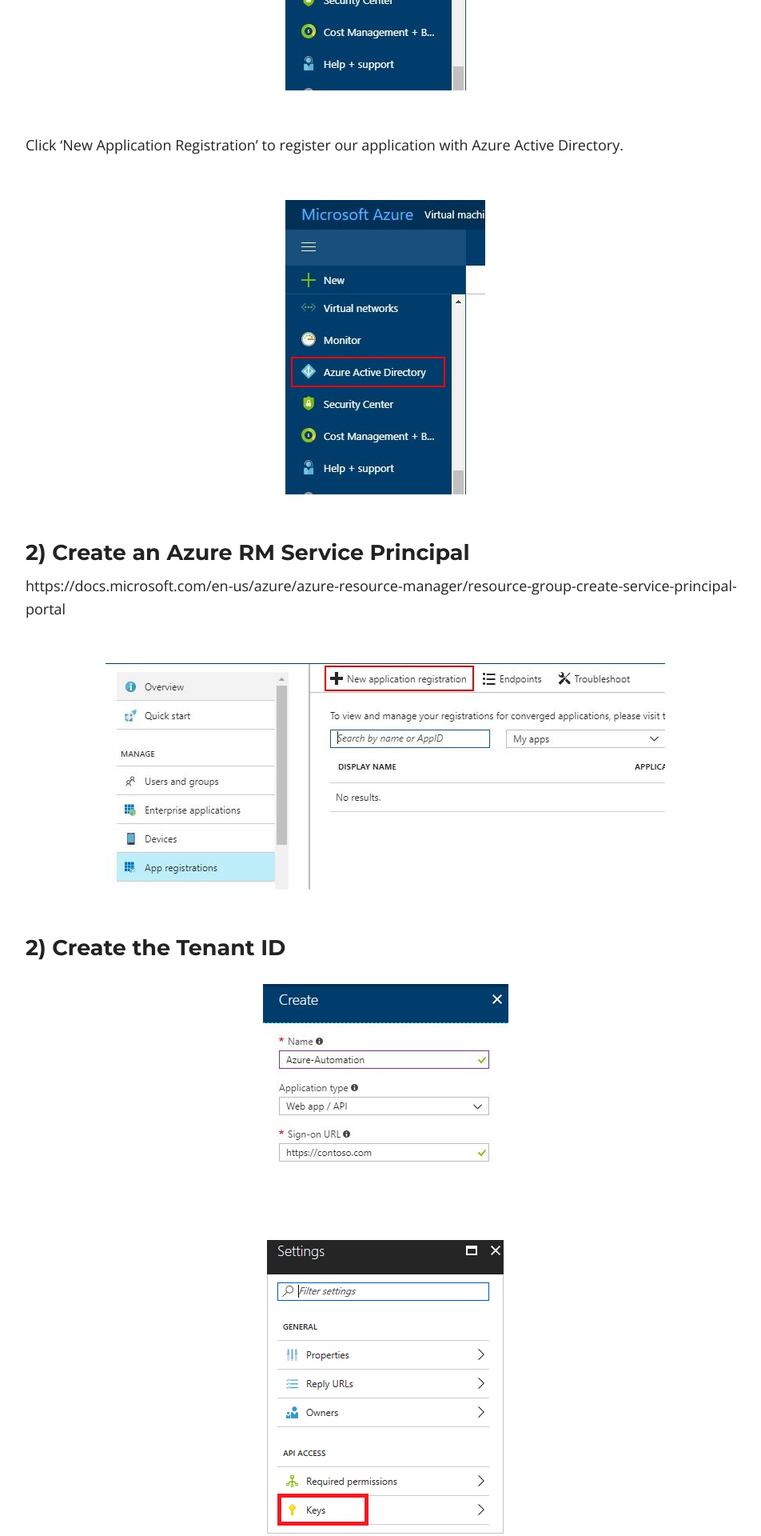
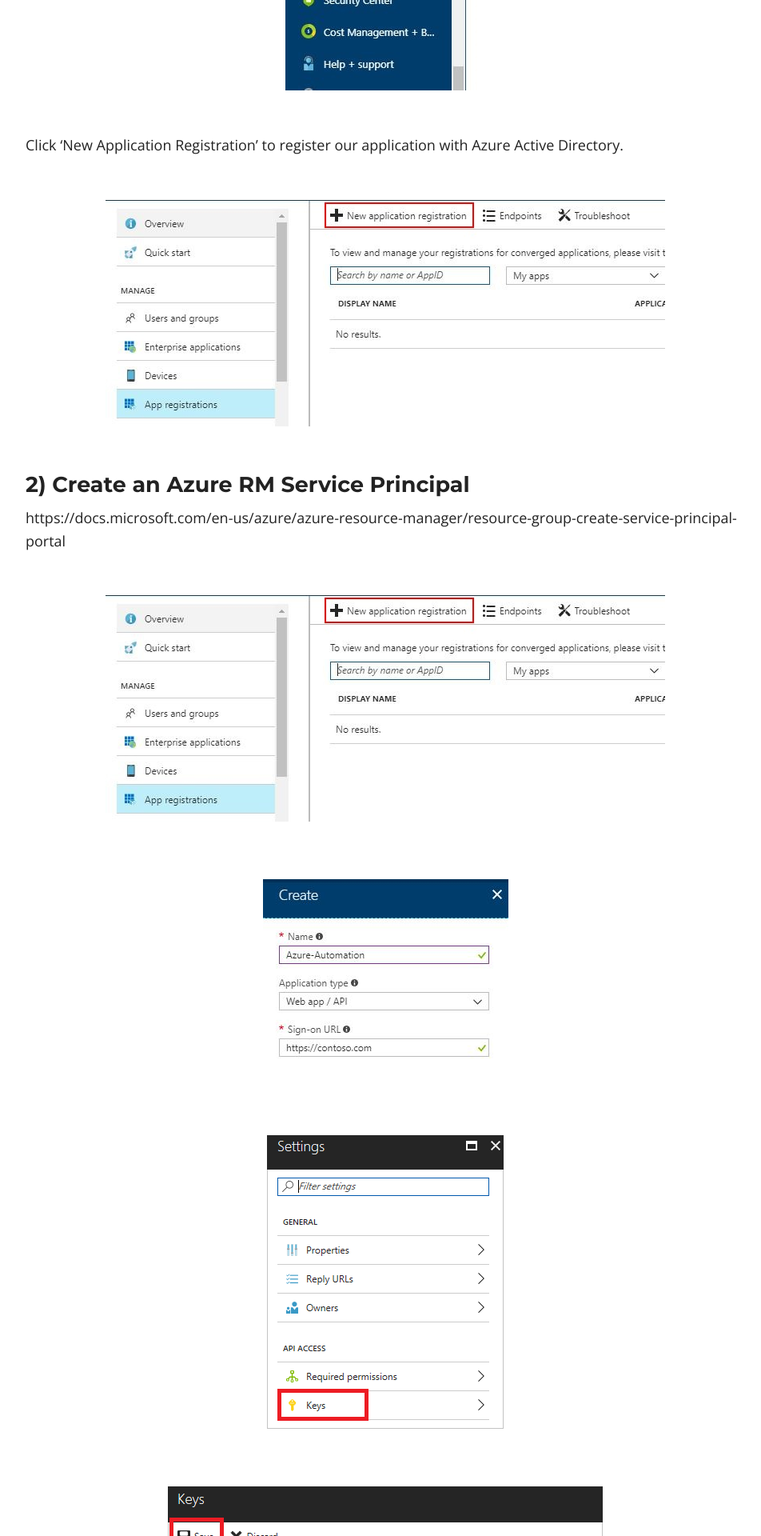
Before and after one commit to ldsouza/ldsouza.github.io, a Jekyll site: the page built from _posts/2017-01-17-connecting-azure.md, in a window 1280 px wide. Shown: the part 1634-3554 px from the top of the page at 80% size, without its empty margins (158-1110 px from the left). Built offline with Jekyll 4.4.1, drawn with Linux system fonts in a browser that asks for light colours; nearby versions of some CDN libraries; library files that are not in the unit come from our copies.

Commit message:
Update 2017-01-17-connecting-azure.md

```diff
--- a/_posts/2017-01-17-connecting-azure.md
+++ b/_posts/2017-01-17-connecting-azure.md
@@ -22,15 +22,13 @@
 
 Click 'New Application Registration' to register our application with Azure Active Directory.
 
-![Image]({{ site.url }}/images/blog/azure-login-non-interactive/1.JPG)
+![Image]({{ site.url }}/images/blog/azure-login-non-interactive/2.JPG)
 
 ### 2) Create an Azure RM Service Principal
 
 https://docs.microsoft.com/en-us/azure/azure-resource-manager/resource-group-create-service-principal-portal
 
 ![Image]({{ site.url }}/images/blog/azure-login-non-interactive/2.JPG)
-
-### 2) Create the Tenant ID
 
 ![Image]({{ site.url }}/images/blog/azure-login-non-interactive/3.JPG)
 
```
Also changed, not shown: other parts of _posts/2017-01-17-connecting-azure.md (+4 -0 lines).
